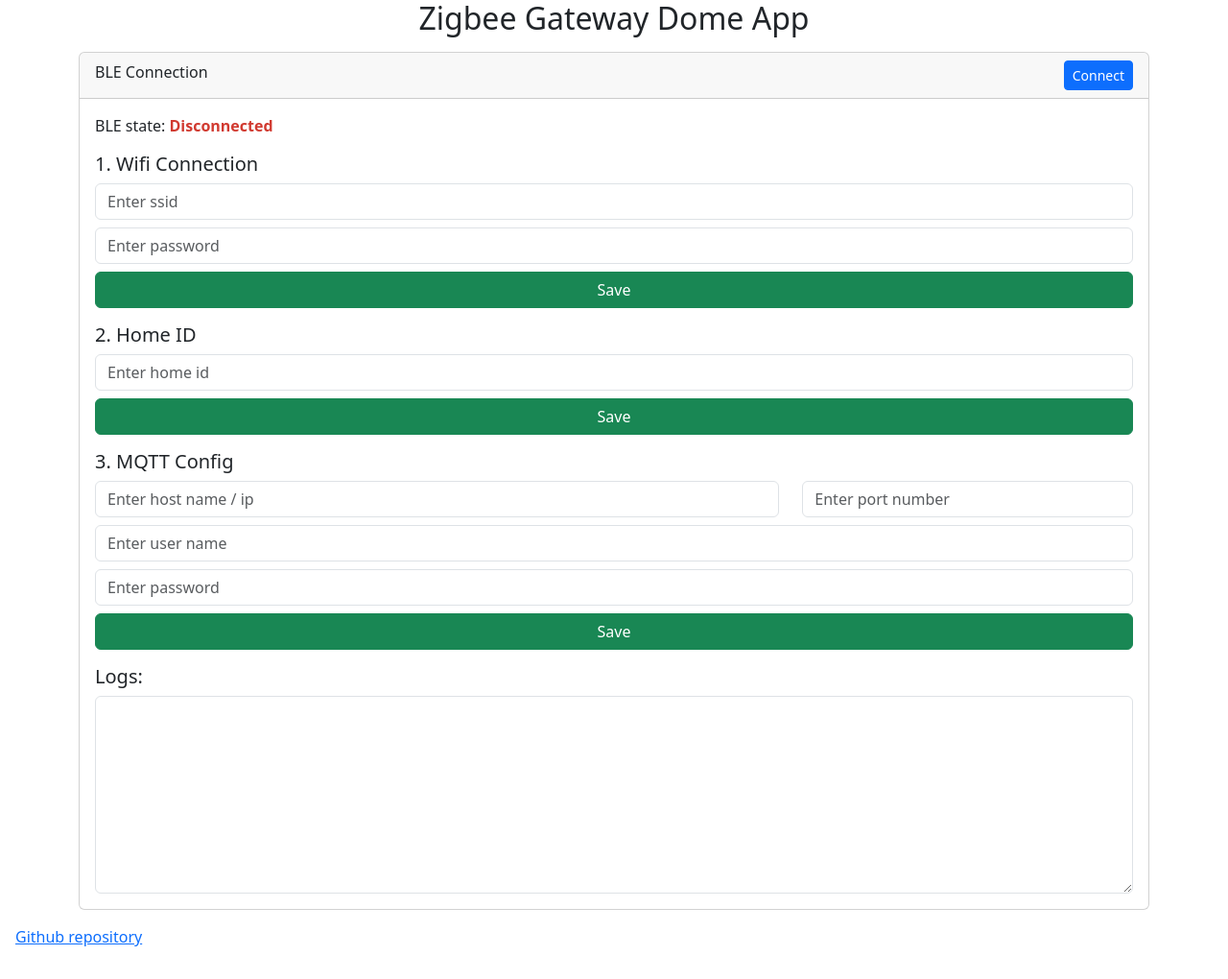
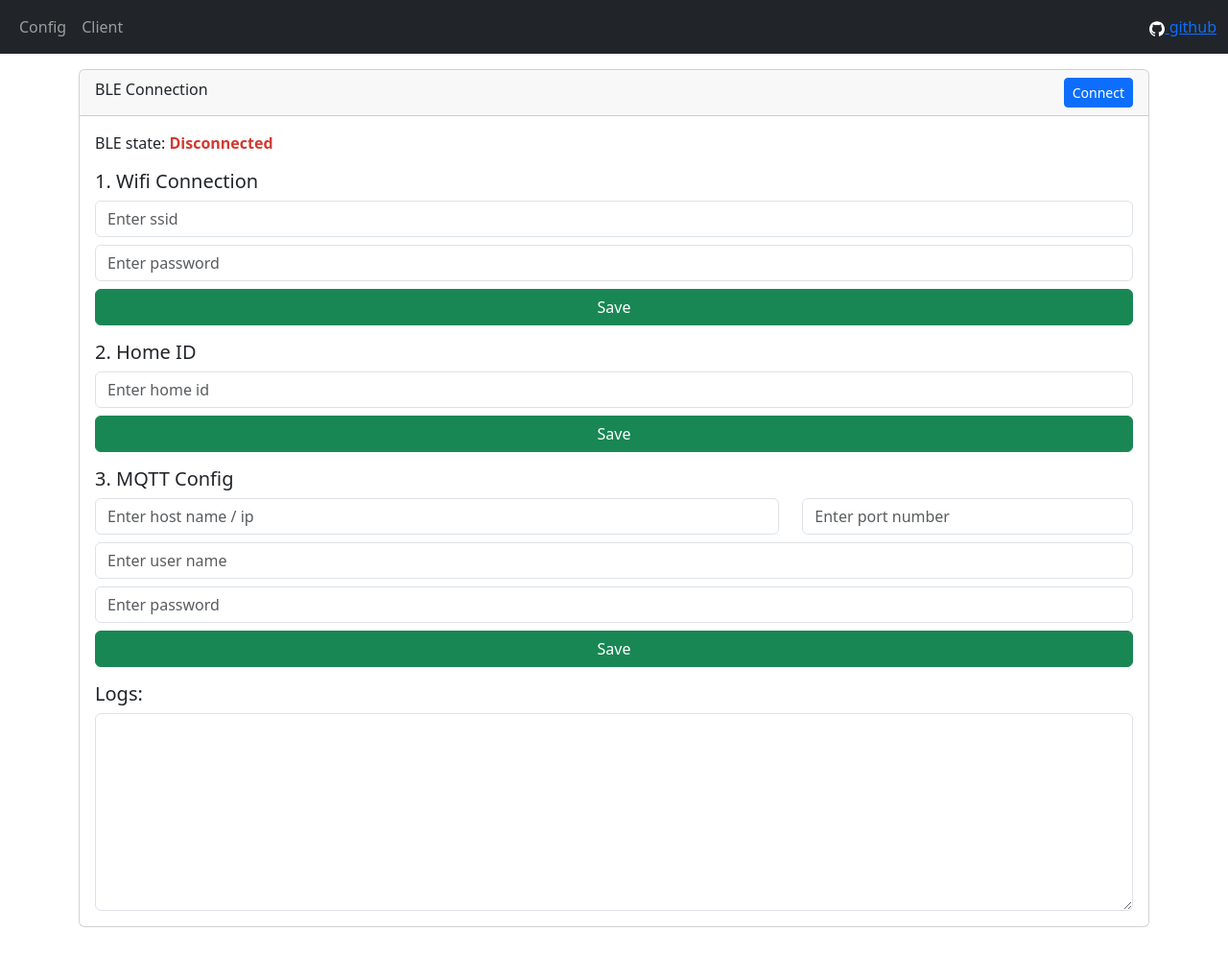
Before and after one commit to isee-co/gateway-prototype, a plain HTML site: page web/index.html in a window 1280 px wide. Shown: the whole page at 96% size. After the commit the page ends 966 px from the top, so only its background shows below. Drawn offline with nearby package versions, Linux system fonts and the light colour scheme.

Commit message:
[WEB] add navbar and route

```diff
--- a/web/index.html
+++ b/web/index.html
@@ -10,10 +10,33 @@
 </head>
 
 <body>
-    <div class="topnav">
-        <h2 class="text-center">Zigbee Gateway Dome App</h2>
+    <nav class="navbar navbar-expand bg-dark navbar-dark">
+        <div class="container-fluid">
+            <ul class="navbar-nav" me-auto>
+                <li class="nav-item">
+                    <a class="nav-link" href="#/config">Config</a>
+                </li>
+                <li class="nav-item">
+                    <a class="nav-link" href="#/client">Client</a>
+                </li>
+            </ul>
+            <div>
+                <a href="https://github.com/isee-co/gateway-prototype">
+                    <svg xmlns="http://www.w3.org/2000/svg" width="16" height="16" class="navbar-nav-svg"
+                        viewBox="0 0 512 499.36" role="img">
+                        <title>GitHub</title>
+                        <path fill="white" fill-rule="evenodd"
+                            d="M256 0C114.64 0 0 114.61 0 256c0 113.09 73.34 209 175.08 242.9 12.8 2.35 17.47-5.56 17.47-12.34 0-6.08-.22-22.18-.35-43.54-71.2 15.49-86.2-34.34-86.2-34.34-11.64-29.57-28.42-37.45-28.42-37.45-23.27-15.84 1.73-15.55 1.73-15.55 25.69 1.81 39.21 26.38 39.21 26.38 22.84 39.12 59.92 27.82 74.5 21.27 2.33-16.54 8.94-27.82 16.25-34.22-56.84-6.43-116.6-28.43-116.6-126.49 0-27.95 10-50.8 26.35-68.69-2.63-6.48-11.42-32.5 2.51-67.75 0 0 21.49-6.88 70.4 26.24a242.65 242.65 0 0 1 128.18 0c48.87-33.13 70.33-26.24 70.33-26.24 14 35.25 5.18 61.27 2.55 67.75 16.41 17.9 26.31 40.75 26.31 68.69 0 98.35-59.85 120-116.88 126.32 9.19 7.9 17.38 23.53 17.38 47.41 0 34.22-.31 61.83-.31 70.23 0 6.85 4.61 14.81 17.6 12.31C438.72 464.97 512 369.08 512 256.02 512 114.62 397.37 0 256 0z">
+                        </path>
+                    </svg>
+                    <span>github</span>
+                </a>
             </div>
+        </div>
+    </nav>
+
     <div class="container-lg mt-3">
+        <div id="config">
             <div class="card">
                 <div class="card-header">
                     <div class="d-flex flex-row justify-content-between">
@@ -24,8 +47,7 @@
                     </div>
                 </div>
                 <div class="card-body">
-                <p class="gray-label">BLE state: <strong><span id="cfg_ble_state"
-                            style="color:#d13a30;">Disconnected</span></strong></p>
+                    <p class="gray-label">BLE state: <strong><span id="cfg_ble_state" style="color:#d13a30;">Disconnected</span></strong></p>
 
                     <p class="h5">1. Wifi Connection</p>
                     <div class="d-grid gap-2">
@@ -50,10 +72,12 @@
                     <div class="d-grid gap-2">
                         <div class="row">
                             <div class="col-8">
-                            <input id="cfg_mqtt_server" type="text" class="form-control" placeholder="Enter host name / ip">
+                                <input id="cfg_mqtt_server" type="text" class="form-control"
+                                    placeholder="Enter host name / ip">
                             </div>
                             <div class="col-4">
-                            <input id="cfg_mqtt_port" type="text" class="form-control" placeholder="Enter port number">
+                                <input id="cfg_mqtt_port" type="text" class="form-control"
+                                    placeholder="Enter port number">
                             </div>
                         </div>
                         <div class="col-12">
@@ -74,14 +98,14 @@
                 </div>
             </div>
         </div>
+        <div id="client">
+
+        </div>
     </div>
 
-    </div>
-    <div class="footer p-3">
-        <p><a href="https://github.com/isee-co/gateway-prototype">Github repository</a></p>
-    </div>
 </body>
 <script src="https://cdn.jsdelivr.net/npm/bootstrap@5.3.3/dist/js/bootstrap.bundle.min.js"></script>
+<script src="route.js"></script>
 <script src="gw_config.js"></script>
 
 </html>
--- /dev/null
+++ b/web/route.js
@@ -0,0 +1,22 @@
+const configContaner = document.getElementById("config");
+const clientContaner = document.getElementById("client");
+
+window.addEventListener('popstate', onLocationChange);
+
+function onLocationChange() {
+  var route = window.location.hash;
+  if (route === "") {
+    route = "#/config";
+    window.location.href = route;
+  }
+
+  if (route === "#/config") {
+    clientContaner.style.display = "none";
+    configContaner.style.display = "block";
+  } else if (route === "#/client") {
+    configContaner.style.display = "none";
+    clientContaner.style.display = "block";
+  }
+}
+
+onLocationChange();
```
Lines whose indentation alone changed are shown as unchanged.
